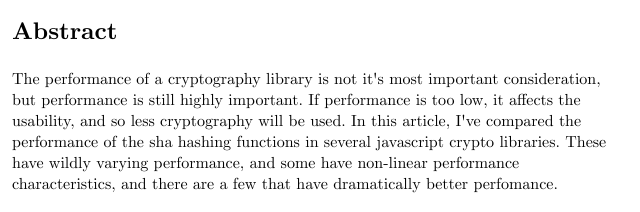
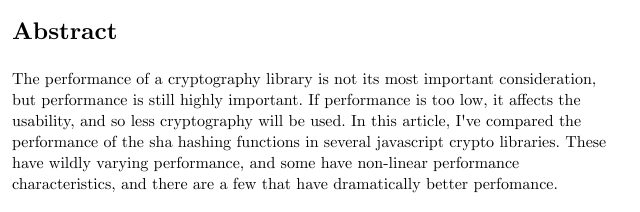
Before and after one commit to dominictarr/crypto-bench, a website: page index.html in a window 1280 px wide. Shown: the part 153-365 px from the top of the page, 328-968 px from the left. Drawn offline with Linux system fonts and the light colour scheme.

Commit message:
Remove unnecessary apostrophe
Sorry for being a pedant!

```diff
--- a/index.html
+++ b/index.html
@@ -9,7 +9,7 @@
     <h1 id="performance-of-hashing-in-javascript-crypto-libraries-">Performance of Hashing in Javascript Crypto Libraries.</h1>
 <p>Dominic Tarr (Stackvm Mad Science University) 2014-04-04 (v1.1.1)</p>
 <h2 id="abstract">Abstract</h2>
-<p>The performance of a cryptography library is not it&#39;s most important consideration,
+<p>The performance of a cryptography library is not its most important consideration,
 but performance is still highly important. If performance is too low, it affects the usability,
 and so less cryptography will be used. In this article, I&#39;ve compared the performance of the
 sha hashing functions in several javascript crypto libraries. These have wildly varying performance,
```
